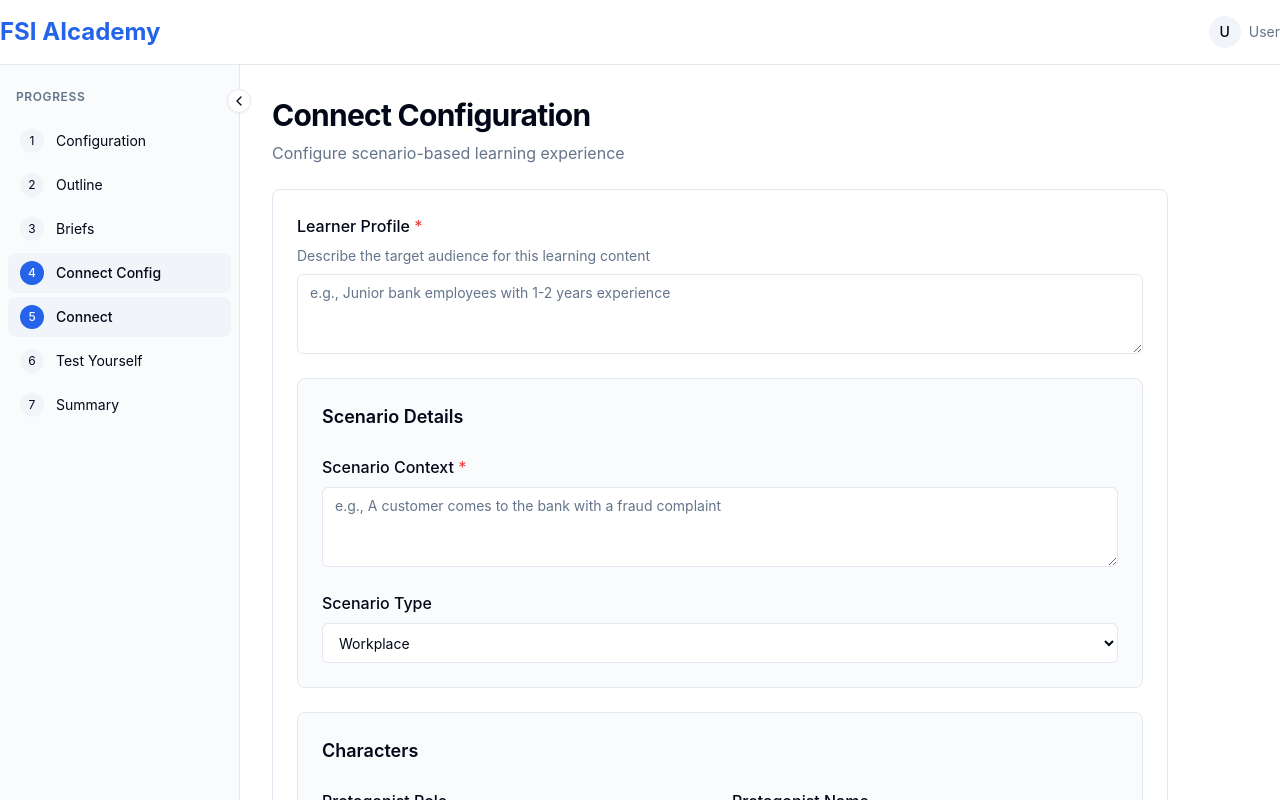
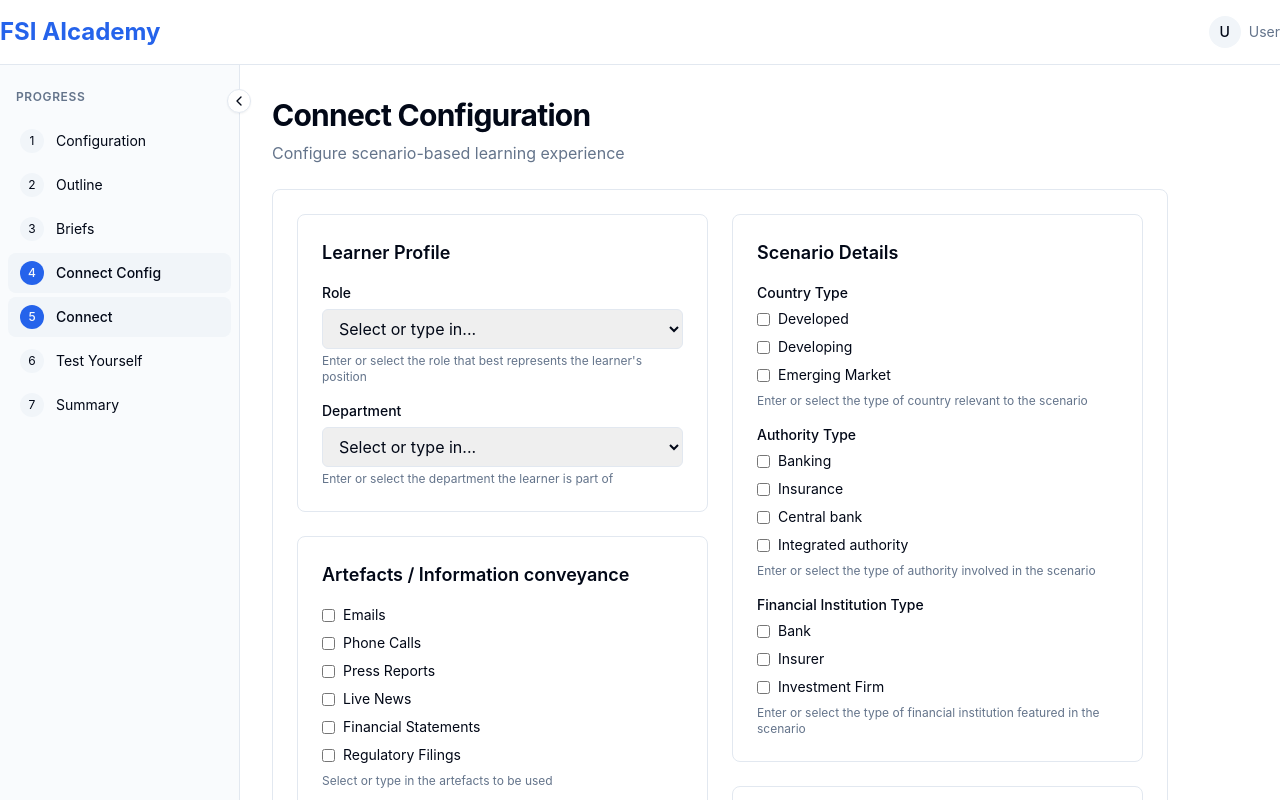
Before and after one commit to saurabhbh-ui/academy, a React (Vite) app: page /connect-configuration in a window 1280 px wide. Built offline with nearby package versions, Linux system fonts and the light colour scheme.

Commit message:
version brief v3

```diff
--- a/src/components/Configuration/ConnectConfigForm.tsx
+++ b/src/components/Configuration/ConnectConfigForm.tsx
@@ -1,255 +1,361 @@
 import { useState } from 'react';
 import { useNavigate } from 'react-router-dom';
-import { Button, Input, Label, Select, Textarea } from '@/components/UI';
-import { CONNECT_CONFIG_OPTIONS } from '@/constants';
+import { Button } from '@/components/UI';
+import { useWorkflow } from '@/providers/WorkflowProvider';
+
+// Constant options (matching original)
+const LEARNER_PROFILE_ROLE_OPTIONS = [
+  'Policy analyst',
+  'Supervisor',
+  'Regulatory specialist',
+  'Risk manager'
+];
+
+const LEARNER_PROFILE_DEPARTMENT_OPTIONS = [
+  'Policy department',
+  'Supervision department',
+  'Financial stability department',
+  'Innovation department'
+];
+
+const ARTEFACTS_OPTIONS = [
+  'Emails',
+  'Phone Calls',
+  'Press Reports',
+  'Live News',
+  'Financial Statements',
+  'Regulatory Filings'
+];
+
+const TASK_TYPES_OPTIONS = [
+  'Provide Advice',
+  'Provide Recommendation',
+  'Provide Report',
+  'Conduct Analysis'
+];
+
+const QUESTION_TYPES_OPTIONS = [
+  { value: 'fill-in-the-blank', label: 'Fill-in-the-Blank' },
+  { value: 'mcq', label: 'Multiple Choice Question' },
+  { value: 'true-false', label: 'True/False' }
+];
+
+const SCENARIO_DETAILS_COUNTRY_TYPE_OPTIONS = [
+  'Developed',
+  'Developing',
+  'Emerging Market'
+];
+
+const SCENARIO_DETAILS_AUTHORITY_TYPE_OPTIONS = [
+  'Banking',
+  'Insurance',
+  'Central bank',
+  'Integrated authority'
+];
+
+const SCENARIO_DETAILS_FINANCIAL_INSTITUTION_TYPE_OPTIONS = [
+  'Bank',
+  'Insurer',
+  'Investment Firm'
+];
+
+const CHARACTER_ROLES_OPTIONS = [
+  'Manager',
+  'Head of authority',
+  'CEO of bank',
+  'CEO of insurer',
+  'Project team members'
+];
 
 export function ConnectConfigForm() {
   const navigate = useNavigate();
+  const { setConnectConfiguration } = useWorkflow();
 
-  const [learnerProfile, setLearnerProfile] = useState('');
-  const [scenarioContext, setScenarioContext] = useState('');
-  const [scenarioType, setScenarioType] = useState('workplace');
-  const [protagonistRole, setProtagonistRole] = useState('');
-  const [protagonistName, setProtagonistName] = useState('');
-  const [settingLocation, setSettingLocation] = useState('');
-  const [settingTime, setSettingTime] = useState('');
-  const [artefacts, setArtefacts] = useState('');
-  const [tasks, setTasks] = useState('');
-  const [assessmentType, setAssessmentType] = useState('multiple_choice');
-  const [numberOfQuestions, setNumberOfQuestions] = useState('5');
+  const [formData, setFormData] = useState({
+    learnerProfileRole: '',
+    learnerProfileDepartment: '',
+    artefacts: [] as string[],
+    taskExamples: '',
+    taskTypes: [] as string[],
+    questionTypes: [] as string[],
+    scenarioDetailsCountryType: [] as string[],
+    scenarioDetailsAuthorityType: [] as string[],
+    scenarioDetailsFinancialInstitutionsType: [] as string[],
+    scenarioDescriptions: '',
+    characterRoles: [] as string[],
+  });
 
   const handleSubmit = (e: React.FormEvent) => {
     e.preventDefault();
-
-    // TODO: Store connect configuration (Phase 5)
-    console.log({
-      learnerProfile,
-      scenarioContext,
-      scenarioType,
-      protagonistRole,
-      protagonistName,
-      settingLocation,
-      settingTime,
-      artefacts,
-      tasks,
-      assessmentType,
-      numberOfQuestions,
-    });
-
-    // Navigate to connect generation page
+    setConnectConfiguration(formData);
     navigate('/connect');
   };
 
-  const isValid = learnerProfile.trim().length > 0 && scenarioContext.trim().length > 0;
+  const toggleMultiSelect = (field: string, value: string) => {
+    setFormData(prev => ({
+      ...prev,
+      [field]: (prev[field as keyof typeof prev] as string[]).includes(value)
+        ? (prev[field as keyof typeof prev] as string[]).filter(v => v !== value)
+        : [...(prev[field as keyof typeof prev] as string[]), value]
+    }));
+  };
 
   return (
     <form onSubmit={handleSubmit} className="space-y-6">
+      <div className="grid grid-cols-2 gap-6">
+        {/* Left Column */}
+        <div className="space-y-6">
           {/* Learner Profile */}
-      <div className="space-y-2">
-        <Label htmlFor="learnerProfile" className="text-base">
-          Learner Profile <span className="text-destructive">*</span>
-        </Label>
-        <p className="text-sm text-muted-foreground">
-          Describe the target audience for this learning content
+          <div className="rounded-lg border p-6 bg-card">
+            <h3 className="text-lg font-semibold mb-4">Learner Profile</h3>
+
+            <div className="space-y-4">
+              <div>
+                <label className="text-sm font-medium mb-1.5 block">Role</label>
+                <select
+                  value={formData.learnerProfileRole}
+                  onChange={(e) => setFormData({...formData, learnerProfileRole: e.target.value})}
+                  className="w-full px-3 py-2 border rounded-md"
+                >
+                  <option value="">Select or type in...</option>
+                  {LEARNER_PROFILE_ROLE_OPTIONS.map(opt => (
+                    <option key={opt} value={opt}>{opt}</option>
+                  ))}
+                </select>
+                <p className="text-xs text-muted-foreground mt-1">
+                  Enter or select the role that best represents the learner's position
                 </p>
-        <Textarea
-          id="learnerProfile"
-          placeholder="e.g., Junior bank employees with 1-2 years experience"
-          value={learnerProfile}
-          onChange={(e) => setLearnerProfile(e.target.value)}
-          rows={3}
-          required
-        />
               </div>
 
-      {/* Scenario Details Section */}
-      <div className="rounded-lg border bg-muted/40 p-6 space-y-6">
-        <h3 className="text-lg font-semibold">Scenario Details</h3>
-
-        {/* Scenario Context */}
-        <div className="space-y-2">
-          <Label htmlFor="scenarioContext" className="text-base">
-            Scenario Context <span className="text-destructive">*</span>
-          </Label>
-          <Textarea
-            id="scenarioContext"
-            placeholder="e.g., A customer comes to the bank with a fraud complaint"
-            value={scenarioContext}
-            onChange={(e) => setScenarioContext(e.target.value)}
-            rows={3}
-            required
-          />
-        </div>
-
-        {/* Scenario Type */}
-        <div className="space-y-2">
-          <Label htmlFor="scenarioType" className="text-base">
-            Scenario Type
-          </Label>
-          <Select
-            id="scenarioType"
-            value={scenarioType}
-            onChange={(e) => setScenarioType(e.target.value)}
+              <div>
+                <label className="text-sm font-medium mb-1.5 block">Department</label>
+                <select
+                  value={formData.learnerProfileDepartment}
+                  onChange={(e) => setFormData({...formData, learnerProfileDepartment: e.target.value})}
+                  className="w-full px-3 py-2 border rounded-md"
                 >
-            {CONNECT_CONFIG_OPTIONS.scenarioType.map((option) => (
-              <option key={option.value} value={option.value}>
-                {option.label}
-              </option>
+                  <option value="">Select or type in...</option>
+                  {LEARNER_PROFILE_DEPARTMENT_OPTIONS.map(opt => (
+                    <option key={opt} value={opt}>{opt}</option>
                   ))}
-          </Select>
-        </div>
-      </div>
-
-      {/* Characters Section */}
-      <div className="rounded-lg border bg-muted/40 p-6 space-y-6">
-        <h3 className="text-lg font-semibold">Characters</h3>
-
-        <div className="grid grid-cols-1 md:grid-cols-2 gap-6">
-          {/* Protagonist Role */}
-          <div className="space-y-2">
-            <Label htmlFor="protagonistRole" className="text-base">
-              Protagonist Role
-            </Label>
-            <Input
-              id="protagonistRole"
-              placeholder="e.g., Branch Manager"
-              value={protagonistRole}
-              onChange={(e) => setProtagonistRole(e.target.value)}
-            />
-          </div>
-
-          {/* Protagonist Name */}
-          <div className="space-y-2">
-            <Label htmlFor="protagonistName" className="text-base">
-              Protagonist Name
-            </Label>
-            <Input
-              id="protagonistName"
-              placeholder="e.g., Sarah Johnson"
-              value={protagonistName}
-              onChange={(e) => setProtagonistName(e.target.value)}
-            />
-          </div>
-        </div>
-      </div>
-
-      {/* Setting Section */}
-      <div className="rounded-lg border bg-muted/40 p-6 space-y-6">
-        <h3 className="text-lg font-semibold">Setting</h3>
-
-        <div className="grid grid-cols-1 md:grid-cols-2 gap-6">
-          {/* Location */}
-          <div className="space-y-2">
-            <Label htmlFor="settingLocation" className="text-base">
-              Location
-            </Label>
-            <Input
-              id="settingLocation"
-              placeholder="e.g., Downtown branch office"
-              value={settingLocation}
-              onChange={(e) => setSettingLocation(e.target.value)}
-            />
-          </div>
-
-          {/* Time */}
-          <div className="space-y-2">
-            <Label htmlFor="settingTime" className="text-base">
-              Time Period
-            </Label>
-            <Input
-              id="settingTime"
-              placeholder="e.g., Morning rush hour"
-              value={settingTime}
-              onChange={(e) => setSettingTime(e.target.value)}
-            />
+                </select>
+                <p className="text-xs text-muted-foreground mt-1">
+                  Enter or select the department the learner is part of
+                </p>
               </div>
             </div>
           </div>
 
           {/* Artefacts */}
+          <div className="rounded-lg border p-6 bg-card">
+            <h3 className="text-lg font-semibold mb-4">Artefacts / Information conveyance</h3>
+            <div>
               <div className="space-y-2">
-        <Label htmlFor="artefacts" className="text-base">
-          Artefacts
-        </Label>
-        <p className="text-sm text-muted-foreground">
-          Documents, tools, or resources available in the scenario
+                {ARTEFACTS_OPTIONS.map(opt => (
+                  <label key={opt} className="flex items-center space-x-2">
+                    <input
+                      type="checkbox"
+                      checked={formData.artefacts.includes(opt)}
+                      onChange={() => toggleMultiSelect('artefacts', opt)}
+                      className="rounded"
+                    />
+                    <span className="text-sm">{opt}</span>
+                  </label>
+                ))}
+              </div>
+              <p className="text-xs text-muted-foreground mt-2">
+                Select or type in the artefacts to be used
               </p>
-        <Textarea
-          id="artefacts"
-          placeholder="e.g., Customer complaint form, fraud detection checklist, internal policies"
-          value={artefacts}
-          onChange={(e) => setArtefacts(e.target.value)}
-          rows={3}
-        />
+            </div>
           </div>
 
           {/* Tasks */}
-      <div className="space-y-2">
-        <Label htmlFor="tasks" className="text-base">
-          Tasks
-        </Label>
-        <p className="text-sm text-muted-foreground">
-          What actions should the learner take in this scenario?
+          <div className="rounded-lg border p-6 bg-card">
+            <h3 className="text-lg font-semibold mb-4">Tasks</h3>
+
+            <div className="space-y-4">
+              <div>
+                <label className="text-sm font-medium mb-1.5 block">Task Examples</label>
+                <textarea
+                  value={formData.taskExamples}
+                  onChange={(e) => setFormData({...formData, taskExamples: e.target.value})}
+                  className="w-full px-3 py-2 border rounded-md min-h-[100px]"
+                  placeholder=""
+                />
+                <p className="text-xs text-muted-foreground mt-1">
+                  Example tasks shaping the scenario
                 </p>
-        <Textarea
-          id="tasks"
-          placeholder="e.g., Investigate the complaint, document findings, escalate if necessary"
-          value={tasks}
-          onChange={(e) => setTasks(e.target.value)}
-          rows={3}
-        />
               </div>
 
-      {/* Assessment Section */}
-      <div className="rounded-lg border bg-muted/40 p-6 space-y-6">
-        <h3 className="text-lg font-semibold">Assessment</h3>
-
-        <div className="grid grid-cols-1 md:grid-cols-2 gap-6">
-          {/* Assessment Type */}
+              <div>
+                <label className="text-sm font-medium mb-1.5 block">Task Types</label>
                 <div className="space-y-2">
-            <Label htmlFor="assessmentType" className="text-base">
-              Assessment Type
-            </Label>
-            <Select
-              id="assessmentType"
-              value={assessmentType}
-              onChange={(e) => setAssessmentType(e.target.value)}
-            >
-              {CONNECT_CONFIG_OPTIONS.assessmentType.map((option) => (
-                <option key={option.value} value={option.value}>
-                  {option.label}
-                </option>
+                  {TASK_TYPES_OPTIONS.map(opt => (
+                    <label key={opt} className="flex items-center space-x-2">
+                      <input
+                        type="checkbox"
+                        checked={formData.taskTypes.includes(opt)}
+                        onChange={() => toggleMultiSelect('taskTypes', opt)}
+                        className="rounded"
+                      />
+                      <span className="text-sm">{opt}</span>
+                    </label>
                   ))}
-            </Select>
                 </div>
-
-          {/* Number of Questions */}
-          <div className="space-y-2">
-            <Label htmlFor="numberOfQuestions" className="text-base">
-              Number of Questions
-            </Label>
-            <Select
-              id="numberOfQuestions"
-              value={numberOfQuestions}
-              onChange={(e) => setNumberOfQuestions(e.target.value)}
-            >
-              {CONNECT_CONFIG_OPTIONS.numberOfQuestions.map((option) => (
-                <option key={option.value} value={option.value}>
-                  {option.label}
-                </option>
-              ))}
-            </Select>
+                <p className="text-xs text-muted-foreground mt-2">
+                  Enter or select the task types the learner will be performing
+                </p>
               </div>
             </div>
           </div>
 
-      {/* Action Buttons */}
-      <div className="flex justify-end gap-3 pt-4">
-        <Button type="button" variant="outline" onClick={() => navigate('/briefs')}>
-          Back
+          {/* Question Types */}
+          <div className="rounded-lg border p-6 bg-card">
+            <h3 className="text-lg font-semibold mb-4">Question types</h3>
+            <div>
+              <div className="space-y-2">
+                {QUESTION_TYPES_OPTIONS.map(opt => (
+                  <label key={opt.value} className="flex items-center space-x-2">
+                    <input
+                      type="checkbox"
+                      checked={formData.questionTypes.includes(opt.value)}
+                      onChange={() => toggleMultiSelect('questionTypes', opt.value)}
+                      className="rounded"
+                    />
+                    <span className="text-sm">{opt.label}</span>
+                  </label>
+                ))}
+              </div>
+              <p className="text-xs text-muted-foreground mt-2">
+                Select the question types to be used
+              </p>
+            </div>
+          </div>
+        </div>
+
+        {/* Right Column */}
+        <div className="space-y-6">
+          {/* Scenario Details */}
+          <div className="rounded-lg border p-6 bg-card">
+            <h3 className="text-lg font-semibold mb-4">Scenario Details</h3>
+
+            <div className="space-y-4">
+              <div>
+                <label className="text-sm font-medium mb-1.5 block">Country Type</label>
+                <div className="space-y-2">
+                  {SCENARIO_DETAILS_COUNTRY_TYPE_OPTIONS.map(opt => (
+                    <label key={opt} className="flex items-center space-x-2">
+                      <input
+                        type="checkbox"
+                        checked={formData.scenarioDetailsCountryType.includes(opt)}
+                        onChange={() => toggleMultiSelect('scenarioDetailsCountryType', opt)}
+                        className="rounded"
+                      />
+                      <span className="text-sm">{opt}</span>
+                    </label>
+                  ))}
+                </div>
+                <p className="text-xs text-muted-foreground mt-2">
+                  Enter or select the type of country relevant to the scenario
+                </p>
+              </div>
+
+              <div>
+                <label className="text-sm font-medium mb-1.5 block">Authority Type</label>
+                <div className="space-y-2">
+                  {SCENARIO_DETAILS_AUTHORITY_TYPE_OPTIONS.map(opt => (
+                    <label key={opt} className="flex items-center space-x-2">
+                      <input
+                        type="checkbox"
+                        checked={formData.scenarioDetailsAuthorityType.includes(opt)}
+                        onChange={() => toggleMultiSelect('scenarioDetailsAuthorityType', opt)}
+                        className="rounded"
+                      />
+                      <span className="text-sm">{opt}</span>
+                    </label>
+                  ))}
+                </div>
+                <p className="text-xs text-muted-foreground mt-2">
+                  Enter or select the type of authority involved in the scenario
+                </p>
+              </div>
+
+              <div>
+                <label className="text-sm font-medium mb-1.5 block">Financial Institution Type</label>
+                <div className="space-y-2">
+                  {SCENARIO_DETAILS_FINANCIAL_INSTITUTION_TYPE_OPTIONS.map(opt => (
+                    <label key={opt} className="flex items-center space-x-2">
+                      <input
+                        type="checkbox"
+                        checked={formData.scenarioDetailsFinancialInstitutionsType.includes(opt)}
+                        onChange={() => toggleMultiSelect('scenarioDetailsFinancialInstitutionsType', opt)}
+                        className="rounded"
+                      />
+                      <span className="text-sm">{opt}</span>
+                    </label>
+                  ))}
+                </div>
+                <p className="text-xs text-muted-foreground mt-2">
+                  Enter or select the type of financial institution featured in the scenario
+                </p>
+              </div>
+            </div>
+          </div>
+
+          {/* Scenario Types */}
+          <div className="rounded-lg border p-6 bg-card">
+            <h3 className="text-lg font-semibold mb-4">Scenario Types</h3>
+            <div>
+              <label className="text-sm font-medium mb-1.5 block">Scenario Description</label>
+              <textarea
+                value={formData.scenarioDescriptions}
+                onChange={(e) => setFormData({...formData, scenarioDescriptions: e.target.value})}
+                className="w-full px-3 py-2 border rounded-md min-h-[120px]"
+                placeholder=""
+              />
+              <p className="text-xs text-muted-foreground mt-1">
+                Provide a brief description of the scenario outlining the key elements
+              </p>
+            </div>
+          </div>
+
+          {/* Other Characters */}
+          <div className="rounded-lg border p-6 bg-card">
+            <h3 className="text-lg font-semibold mb-4">Other characters to include</h3>
+            <div>
+              <label className="text-sm font-medium mb-1.5 block">Character Roles</label>
+              <div className="space-y-2">
+                {CHARACTER_ROLES_OPTIONS.map(opt => (
+                  <label key={opt} className="flex items-center space-x-2">
+                    <input
+                      type="checkbox"
+                      checked={formData.characterRoles.includes(opt)}
+                      onChange={() => toggleMultiSelect('characterRoles', opt)}
+                      className="rounded"
+                    />
+                    <span className="text-sm">{opt}</span>
+                  </label>
+                ))}
+              </div>
+              <p className="text-xs text-muted-foreground mt-2">
+                Select or type in any other roles to be included in the scenario
+              </p>
+            </div>
+          </div>
+        </div>
+      </div>
+
+      {/* Footer Buttons */}
+      <div className="flex justify-between pt-4">
+        <Button
+          type="button"
+          variant="outline"
+          onClick={() => navigate('/briefs/1')}
+        >
+          ← Back
         </Button>
-        <Button type="submit" disabled={!isValid}>
-          Continue to Connect →
+        <Button type="submit">
+          Create connect →
         </Button>
       </div>
     </form>
```
Also changed, not shown: 1 other file (tests, documents, lock files or other folders). Lines whose indentation alone changed are shown as unchanged.
